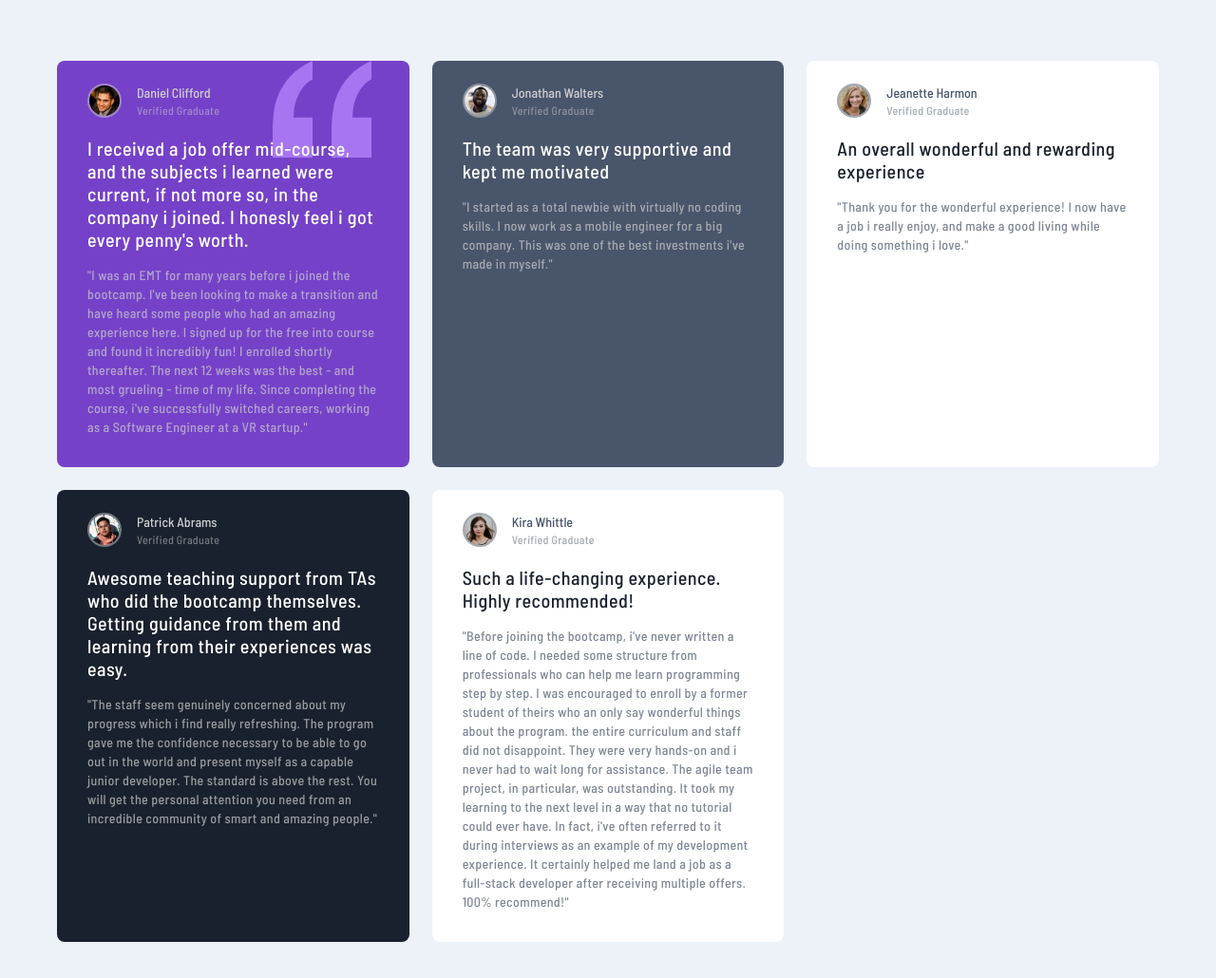
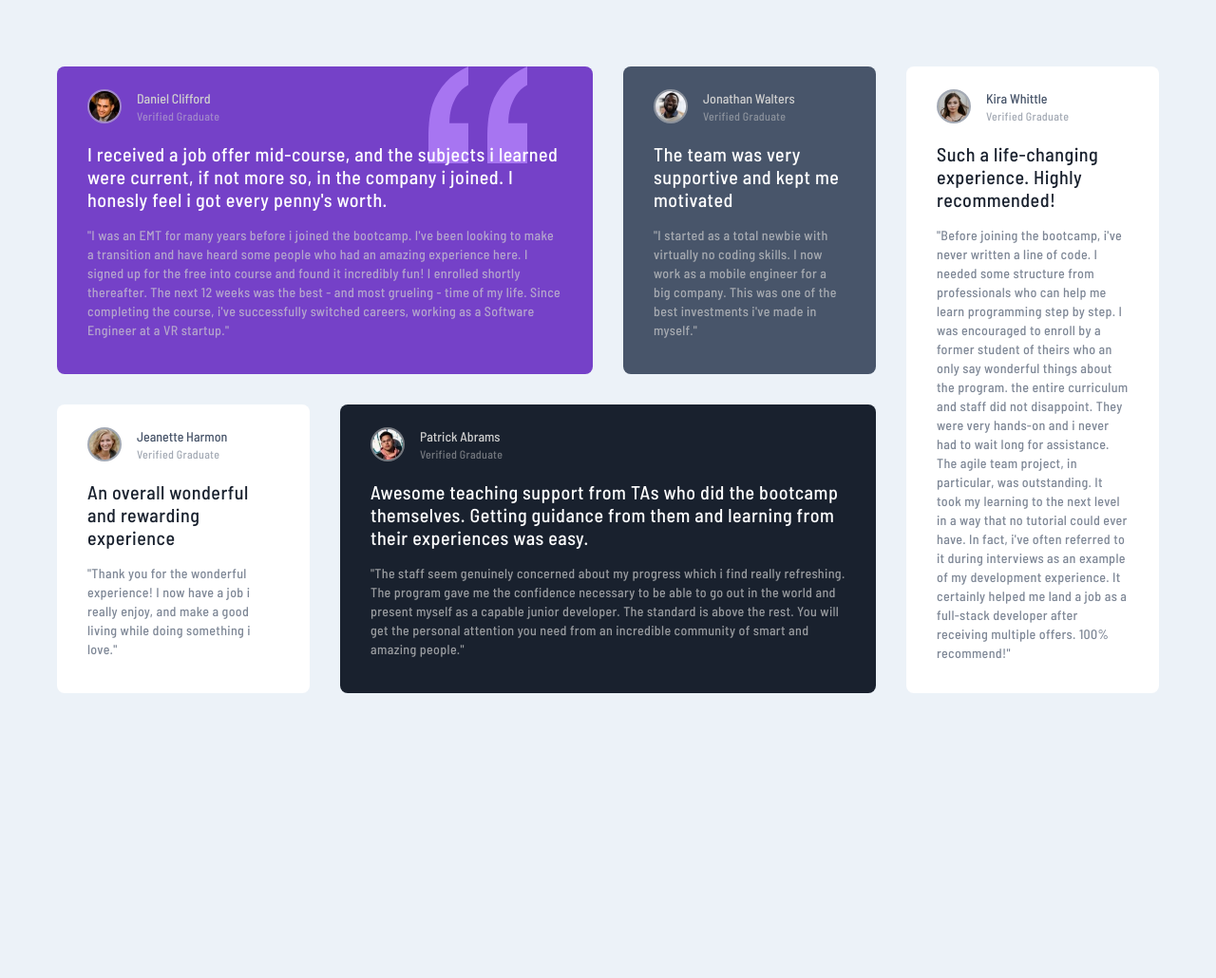
Before and after one commit to john-mirage/testimonials-grid-section, a website built with Vite: page index.html in a window 1280 px wide. Shown: the whole page at 95% size. After the commit the page ends 800 px from the top, so only its background shows below. Built offline with nearby package versions, Linux system fonts and the light colour scheme.

Commit message:
feat: finish basic grid

```diff
--- a/index.html
+++ b/index.html
@@ -12,9 +12,10 @@
     </head>
 
     <body class="bg-light-grayish-blue flex flex-col justify-center items-center min-h-screen">
-        <main class="container grid grid-cols-1 md:grid-cols-2 lg:grid-cols-3 gap-6 w-full h-auto px-5 py-16">
+        <main class="container grid grid-cols-1 md:grid-cols-2 lg:grid-cols-3 xl:grid-cols-4 gap-6 lg:gap-8 w-full h-auto px-5 py-16">
 
-            <section class="bg-moderate-violet px-8 pt-6 pb-8 rounded-lg bg-quotation-mark bg-no-repeat bg-[right_15%_top]">
+            <!-- Daniel Clifford -->
+            <section class="bg-moderate-violet px-8 pt-6 pb-8 rounded-lg bg-quotation-mark bg-no-repeat bg-[right_15%_top] md:col-span-2 xl:order-1">
                 <div class="flex flex-row mb-5">
                     <div class="w-9 h-9 rounded-full p-0.5 overflow-hidden mr-4 relative">
                         <img class=" relative z-20 w-full h-full rounded-full" src="src/assets/images/image-daniel.jpg" alt="Daniel Clifford profile picture">
@@ -29,7 +30,8 @@
                 <p class="text-light-gray opacity-70 text-sm font-normal tracking-wide leading-5">"I was an EMT for many years before i joined the bootcamp. I've been looking to make a transition and have heard some people who had an amazing experience here. I signed up for the free into course and found it incredibly fun! I enrolled shortly thereafter. The next 12 weeks was the best - and most grueling - time of my life. Since completing the course, i've successfully switched careers, working as a Software Engineer at a VR startup."</p>
             </section>
 
-            <section class="bg-very-dark-grayish-blue px-8 pt-6 pb-8 rounded-lg">
+            <!-- Jonathan Walters -->
+            <section class="bg-very-dark-grayish-blue px-8 pt-6 pb-8 rounded-lg xl:order-2">
                 <div class="flex flex-row mb-5">
                     <div class="w-9 h-9 rounded-full p-0.5 overflow-hidden mr-4 relative">
                         <img class=" relative z-20 w-full h-full rounded-full" src="src/assets/images/image-jonathan.jpg" alt="Jonathan Walters profile picture">
@@ -44,7 +46,8 @@
                 <p class="text-light-gray opacity-70 text-sm font-normal tracking-wide leading-5">"I started as a total newbie with virtually no coding skills. I now work as a mobile engineer for a big company. This was one of the best investments i've made in myself."</p>
             </section>
 
-            <section class="bg-white px-8 pt-6 pb-8 rounded-lg">
+            <!-- Jeanette Harmon -->
+            <section class="bg-white px-8 pt-6 pb-8 rounded-lg xl:order-4">
                 <div class="flex flex-row mb-5">
                     <div class="w-9 h-9 rounded-full p-0.5 overflow-hidden mr-4 relative">
                         <img class=" relative z-20 w-full h-full rounded-full" src="src/assets/images/image-jeanette.jpg" alt="Jeanette Harmon profile picture">
@@ -59,7 +62,8 @@
                 <p class="text-very-dark-grayish-blue opacity-70 text-sm font-normal tracking-wide leading-5">"Thank you for the wonderful experience! I now have a job i really enjoy, and make a good living while doing something i love."</p>
             </section>
 
-            <section class="bg-very-dark-blackish-blue px-8 pt-6 pb-8 rounded-lg">
+            <!-- Patrick Abrams -->
+            <section class="bg-very-dark-blackish-blue px-8 pt-6 pb-8 rounded-lg md:col-span-2 xl:order-5">
                 <div class="flex flex-row mb-5">
                     <div class="w-9 h-9 rounded-full p-0.5 overflow-hidden mr-4 relative">
                         <img class=" relative z-20 w-full h-full rounded-full" src="src/assets/images/image-patrick.jpg" alt="Patrick Abrams profile picture">
@@ -74,7 +78,8 @@
                 <p class="text-light-gray opacity-70 text-sm font-normal tracking-wide leading-5">"The staff seem genuinely concerned about my progress which i find really refreshing. The program gave me the confidence necessary to be able to go out in the world and present myself as a capable junior developer. The standard is above the rest. You will get the personal attention you need from an incredible community of smart and amazing people."</p>
             </section>
 
-            <section class="bg-white px-8 pt-6 pb-8 rounded-lg">
+            <!-- Kira Whittle -->
+            <section class="bg-white px-8 pt-6 pb-8 rounded-lg md:col-span-2 xl:order-3 xl:row-span-2 xl:col-span-1">
                 <div class="flex flex-row mb-5">
                     <div class="w-9 h-9 rounded-full p-0.5 overflow-hidden mr-4 relative">
                         <img class=" relative z-20 w-full h-full rounded-full" src="src/assets/images/image-kira.jpg" alt="Kira Whittle profile picture">
```
